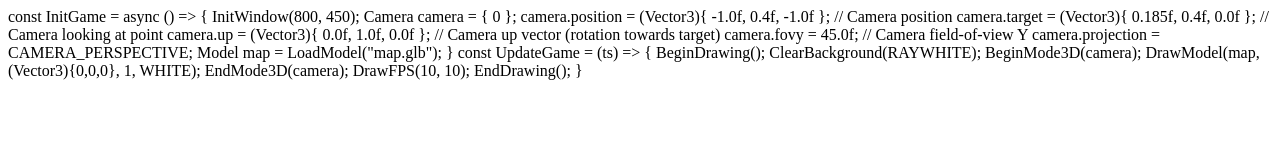
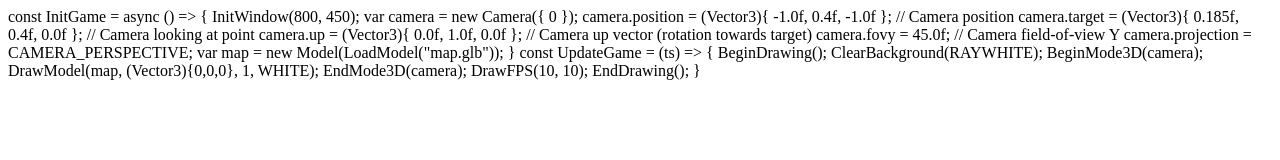
Before and after one commit to theutisticcoder/lordofthefries, a plain HTML site: page index.html in a window 1280 px wide. Drawn offline with Linux system fonts and the light colour scheme.

Commit message:
fix loading

```diff
--- a/index.html
+++ b/index.html
@@ -12,14 +12,14 @@
   <raylib-game>
     const InitGame = async () => {
     InitWindow(800, 450);
-    Camera camera = { 0 };
+    var camera = new Camera({ 0 });
     camera.position = (Vector3){ -1.0f, 0.4f, -1.0f }; // Camera position
 
     camera.target = (Vector3){ 0.185f, 0.4f, 0.0f }; // Camera looking at point
     camera.up = (Vector3){ 0.0f, 1.0f, 0.0f }; // Camera up vector (rotation towards target)
     camera.fovy = 45.0f; // Camera field-of-view Y
     camera.projection = CAMERA_PERSPECTIVE;
-    Model map = LoadModel("map.glb");
+    var map = new Model(LoadModel("map.glb"));
     }
 
     const UpdateGame = (ts) => {
```
